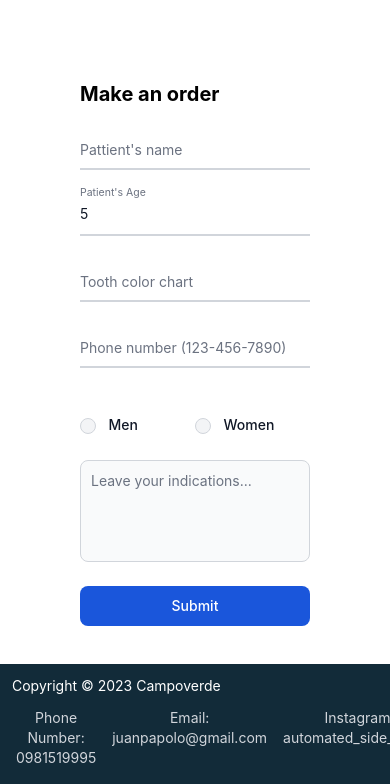
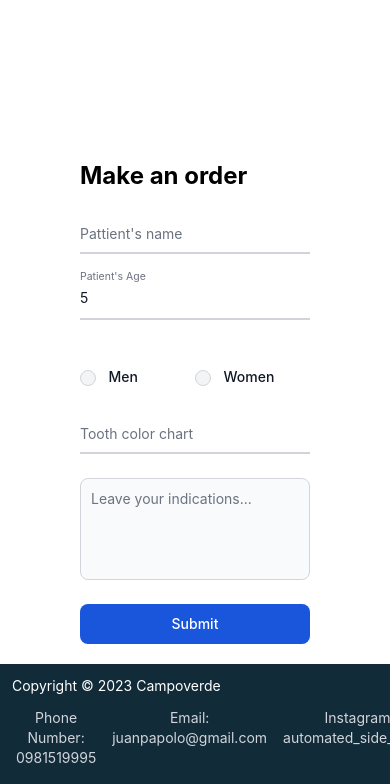
Before and after one commit to VimBotion/A-Dental-Order-Website, a Flask app: page /order in a window 390 px wide. Shown: the part 60-844 px from the top of the page. Run offline with Flask 3, Linux system fonts and the light colour scheme; the visitor is signed in with stand-in values (Sample User, id 1); some libraries are stand-ins or nearby versions.

Commit message:
Order history table now shows the date instead of the phone number

```diff
--- a/app.py
+++ b/app.py
@@ -3,6 +3,7 @@ from flask_sqlalchemy import SQLAlchemy
 from flask_login import UserMixin
 from functools import wraps
 from werkzeug.security import check_password_hash, generate_password_hash
+from datetime import date
 
 
 app = Flask(__name__)
@@ -31,7 +32,7 @@ class User(db.Model, UserMixin):
     username = db.Column(db.String(120), nullable=False, unique=True)
     email = db.Column(db.String(120), nullable=False)
     hash = db.Column(db.String(30), nullable=False)
-    patient = db.relationship('Order', backref='doctor', uselist=False                                                                                                  )
+    patient = db.relationship('Order', backref='doctor', uselist=False)
 
     def __init__(self, username, email, hash):
         self.username = username
@@ -43,16 +44,16 @@ class Order(db.Model):
     patient_name = db.Column(db.String(120), nullable=False)
     patient_age = db.Column(db.Integer, nullable=False)
     color_chart = db.Column(db.String(30), nullable=False)
-    phone_number = db.Column(db.String(30), nullable=False)
+    dates = db.Column(db.Date)
     patient_sex = db.Column(db.String(10), nullable=False)
     indications = db.Column(db.String(120), nullable=False)
     doctor_id = db.Column(db.Integer, db.ForeignKey('user.id'))
 
-    def __init__(self, patient_name, patient_age, color_chart, phone_number, patient_sex, indications, doctor_id):
+    def __init__(self, patient_name, patient_age, color_chart, dates, patient_sex, indications, doctor_id):
         self.patient_name = patient_name
         self.patient_age = patient_age
         self.color_chart = color_chart
-        self.phone_number = phone_number
+        self.dates = dates
         self.patient_sex = patient_sex
         self.indications = indications
         self.doctor_id = doctor_id
@@ -64,9 +65,9 @@ def index():
     """Show homepage"""
 
     user_id = session["id"]
-    test1 = db.session.execute(db.select(Order).filter_by(doctor_id=user_id)).scalars().all()
+    order_info = db.session.execute(db.select(Order).filter_by(doctor_id=user_id).order_by(Order.dates)).scalars().all()
 
-    return render_template("index.html", test1=test1)
+    return render_template("index.html", order=order_info)
 
 @app.route('/login', methods=["POST", "GET"])
 def login():
@@ -153,27 +154,29 @@ def order():
         patient_name = request.form.get("patient-name")
         patient_age = request.form.get("patient-age")
         patient_color_chart = request.form.get("tooth-color-chart")
-        phone_number = request.form.get("floating-phone")
         indications = request.form.get("indications")
         patient_men = request.form.get("men")
         patient_women = request.form.get("women")
+        dates = date.today()
 
         user_id = session["id"]
 
         # Ensure all the data were entered
-        if not patient_name or not patient_age or not patient_color_chart or not indications or not phone_number:
+        if not patient_name or not patient_age or not patient_color_chart or not indications:
             return render_template("order.html")
         if not patient_men and not patient_women:
+            return render_template("order.html")
+        if int(patient_age) < 5:
             return render_template("order.html")
 
         if patient_men:
             # Insert into the database a patient who is a men
-            new_patient = Order(patient_name=patient_name, patient_age=patient_age, color_chart=patient_color_chart, phone_number=phone_number, patient_sex=patient_men, indications=indications, doctor_id=user_id)
+            new_patient = Order(patient_name=patient_name, patient_age=patient_age, color_chart=patient_color_chart, dates=dates, patient_sex=patient_men, indications=indications, doctor_id=user_id)
             db.session.add(new_patient)
             db.session.commit()
         elif patient_women:
             # Insert into the database a patient who is a women
-            new_patient = Order(patient_name=patient_name, patient_age=patient_age, color_chart=patient_color_chart, phone_number=phone_number, patient_sex=patient_women, indications=indications, doctor_id=user_id)
+            new_patient = Order(patient_name=patient_name, patient_age=patient_age, color_chart=patient_color_chart, dates=dates, patient_sex=patient_women, indications=indications, doctor_id=user_id)
             db.session.add(new_patient)
             db.session.commit()
 
--- a/static/output.css
+++ b/static/output.css
@@ -942,6 +942,14 @@ video {
   padding-right: 2.5rem;
 }
 
+.pt-10 {
+  padding-top: 2.5rem;
+}
+
+.pt-20 {
+  padding-top: 5rem;
+}
+
 .text-left {
   text-align: left;
 }
@@ -963,6 +971,11 @@ video {
 .text-xl {
   font-size: 1.25rem;
   line-height: 1.75rem;
+}
+
+.text-2xl {
+  font-size: 1.5rem;
+  line-height: 2rem;
 }
 
 .font-bold {
--- a/templates/layout.html
+++ b/templates/layout.html
@@ -22,10 +22,10 @@
           <div class="hidden w-full md:block md:w-auto" id="navbar-default">
             <ul class="flex flex-col p-4 mt-4 border border-primary rounded-lg bg-primary md:flex-row md:space-x-8 md:mt-0 md:text-sm md:font-medium md:border-0 md:bg-primary dark:bg-primary md:dark:bg-primary dark:border-gray-700">
               <li class="px-8">
-                <a href="/order" class="block py-2 pl-3 pr-4 text-letters  hover:bg-gray-100 md:hover:bg-transparent md:border-0 md:hover:text-blue-700 md:p-0 dark:text-letters md:dark:hover:text-white dark:hover:bg-gray-700 dark:hover:text-white md:dark:hover:bg-transparent">Order</a>
+                <a href="/" class="block py-2 pl-10 pr-10 text-letters hover:bg-gray-100 md:hover:bg-transparent md:border-0 md:hover:text-blue-700 md:p-0 dark:text-letters md:dark:hover:text-white dark:hover:bg-gray-700 dark:hover:text-white md:dark:hover:bg-transparent">Your orders</a>
               </li>
               <li class="px-8">
-                <a href="/" class="block py-2 pl-10 pr-10 text-letters hover:bg-gray-100 md:hover:bg-transparent md:border-0 md:hover:text-blue-700 md:p-0 dark:text-letters md:dark:hover:text-white dark:hover:bg-gray-700 dark:hover:text-white md:dark:hover:bg-transparent">Your orders</a>
+                <a href="/order" class="block py-2 pl-3 pr-4 text-letters  hover:bg-gray-100 md:hover:bg-transparent md:border-0 md:hover:text-blue-700 md:p-0 dark:text-letters md:dark:hover:text-white dark:hover:bg-gray-700 dark:hover:text-white md:dark:hover:bg-transparent">Order</a>
               </li>
               <li class="px-8">
                 <a href="/location" class="block py-2 pl-10 pr-10 text-letters hover:bg-gray-100 md:hover:bg-transparent md:border-0 md:hover:text-blue-700 md:p-0 dark:text-letters md:dark:hover:text-white dark:hover:bg-gray-700 dark:hover:text-white md:dark:hover:bg-transparent">Location</a>
--- a/templates/order.html
+++ b/templates/order.html
@@ -2,8 +2,8 @@
 {% block title %}Order{% endblock %}
 {% block main %}
 
-<form class=" m-20" action="/order" method="post">
-    <h1 class="text-xl font-bold mb-5">Make an order</h1>
+<form class=" m-20  pt-20" action="/order" method="post">
+    <h1 class="text-2xl font-bold mb-5">Make an order</h1>
     <div class="relative z-0 w-full mb-6 group">
         <input type="text" name="patient-name" id="patient-name" class="block py-2.5 px-0 w-full text-sm text-gray-900 bg-transparent border-0 border-b-2 border-gray-300 appearance-none dark:text-white dark:border-gray-600 dark:focus:border-blue-500 focus:outline-none focus:ring-0 focus:border-blue-600 peer" placeholder=" "  />
         <label for="patient-name" class="peer-focus:font-medium absolute text-sm text-gray-500 dark:text-gray-400 duration-300 transform -translate-y-6 scale-75 top-3 -z-10 origin-[0] peer-focus:left-0 peer-focus:text-blue-600 peer-focus:dark:text-blue-500 peer-placeholder-shown:scale-100 peer-placeholder-shown:translate-y-0 peer-focus:scale-75 peer-focus:-translate-y-6">Pattient's name</label>
@@ -12,16 +12,6 @@
         <div class="relative z-0 w-full mb-6 group">
             <input type="number" name="patient-age" id="patient-age" class="block py-2.5 px-0 w-full text-sm text-gray-900 bg-transparent border-0 border-b-2 border-gray-300 appearance-none dark:text-white dark:border-gray-600 dark:focus:border-blue-500 focus:outline-none focus:ring-0 focus:border-blue-600 peer" placeholder="" min="5" max="100" value="5"  />
             <label for="patient-age" class="peer-focus:font-medium absolute text-sm text-gray-500 dark:text-gray-400 duration-300 transform -translate-y-6 scale-75 top-3 -z-10 origin-[0] peer-focus:left-0 peer-focus:text-blue-600 peer-focus:dark:text-blue-500 peer-placeholder-shown:scale-100 peer-placeholder-shown:translate-y-0 peer-focus:scale-75 peer-focus:-translate-y-6">Patient's Age</label>
-        </div>
-        <div class="relative z-0 w-full mb-6 group">
-            <input type="text" name="tooth-color-chart" id="tooth-color-chart" class="block py-2.5 px-0 w-full text-sm text-gray-900 bg-transparent border-0 border-b-2 border-gray-300 appearance-none dark:text-white dark:border-gray-600 dark:focus:border-blue-500 focus:outline-none focus:ring-0 focus:border-blue-600 peer" placeholder=" "  maxlength="15"/>
-            <label for="tooth-color-chart" class="peer-focus:font-medium absolute text-sm text-gray-500 dark:text-gray-400 duration-300 transform -translate-y-6 scale-75 top-3 -z-10 origin-[0] peer-focus:left-0 peer-focus:text-blue-600 peer-focus:dark:text-blue-500 peer-placeholder-shown:scale-100 peer-placeholder-shown:translate-y-0 peer-focus:scale-75 peer-focus:-translate-y-6">Tooth color chart</label>
-        </div>
-    </div>
-    <div class="grid md:grid-cols-2 md:gap-6">
-        <div class="relative z-0 w-full mb-6 group:">
-            <input type="tel" pattern="[0-9]{3}-[0-9]{3}-[0-9]{4}" name="floating-phone" id="floating-phone" class="block py-2.5 px-0 w-full text-sm text-gray-900 bg-transparent border-0 border-b-2 border-gray-300 appearance-none dark:text-white dark:border-gray-600 dark:focus:border-blue-500 focus:outline-none focus:ring-0 focus:border-blue-600 peer" placeholder=" "  />
-            <label for="floating-phone" class="peer-focus:font-medium absolute text-sm text-gray-500 dark:text-gray-400 duration-300 transform -translate-y-6 scale-75 top-3 -z-10 origin-[0] peer-focus:left-0 peer-focus:text-blue-600 peer-focus:dark:text-blue-500 peer-placeholder-shown:scale-100 peer-placeholder-shown:translate-y-0 peer-focus:scale-75 peer-focus:-translate-y-6">Phone number (123-456-7890)</label>
         </div>
         <div class="grid grid-cols-2">
             <div class="relative z-0 w-full mb-6 group mt-5">
@@ -34,6 +24,12 @@
             </div>
         </div>
     </div>
+    <div class="grid md:grid-cols-2 md:gap-6">
+        <div class="relative z-0 w-full mb-6 group">
+            <input type="text" name="tooth-color-chart" id="tooth-color-chart" class="block py-2.5 px-0 w-full text-sm text-gray-900 bg-transparent border-0 border-b-2 border-gray-300 appearance-none dark:text-white dark:border-gray-600 dark:focus:border-blue-500 focus:outline-none focus:ring-0 focus:border-blue-600 peer" placeholder=" "  maxlength="15"/>
+            <label for="tooth-color-chart" class="peer-focus:font-medium absolute text-sm text-gray-500 dark:text-gray-400 duration-300 transform -translate-y-6 scale-75 top-3 -z-10 origin-[0] peer-focus:left-0 peer-focus:text-blue-600 peer-focus:dark:text-blue-500 peer-placeholder-shown:scale-100 peer-placeholder-shown:translate-y-0 peer-focus:scale-75 peer-focus:-translate-y-6">Tooth color chart</label>
+        </div>
+    </div>
     <div class="grid md:grid-cols-1 md:gap-6">
         <div class="relative z-0 w-full mb-6 group">
             <textarea id="message" rows="4" class="resize-none block p-2.5 w-full text-sm text-gray-900 bg-gray-50 rounded-lg border border-gray-300 focus:ring-blue-500 focus:border-blue-500 dark:bg-gray-700 dark:border-gray-600 dark:placeholder-gray-400 dark:text-white dark:focus:ring-blue-500 dark:focus:border-blue-500" placeholder="Leave your indications... " name="indications" id="indications"></textarea>
```
Also changed, not shown: templates/index.html (+4 -4 lines), instance/users.db.
